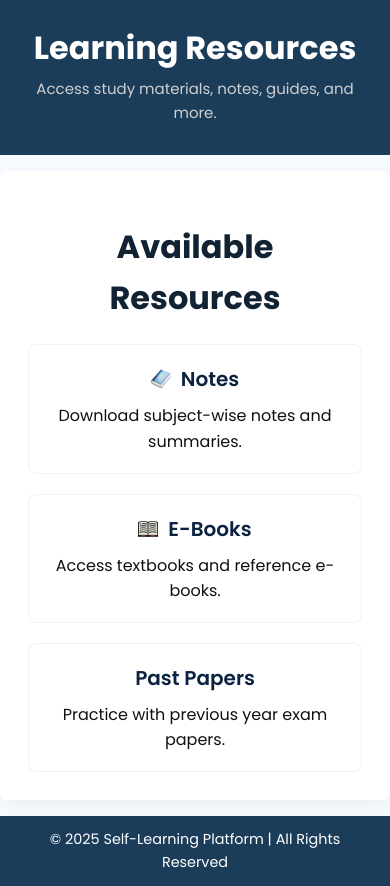
After one commit to sajithcode/Geo-lms, a PHP site: page /learning_resources.php in a window 390 px wide. The commit adds this page. Run offline with PHP 8.4, Linux system fonts and the light colour scheme.

Commit message:
feat: learning_resources  frontend responsive cards, full-bleed header/footer, typography balance

```diff
--- /dev/null
+++ b/assets/css/learningresourcesStyle.css
@@ -0,0 +1,147 @@
+/* Reset and Header & Footer full-width bars */
+
+/* Reset browser default gaps and ensure full-bleed header/footer */
+html, body {
+  height: 100%;
+  margin: 0;
+  padding: 0;
+  background: #f7fbff;
+}
+
+/* Header & Footer full-width bars */
+
+.page-header,
+.page-footer {
+  width: 100%;
+  background: #1c3d5a;
+  color: #fff;
+}
+.page-header {
+  height: auto;
+  padding: 18px 0;
+}
+
+.page-header .lr-inner,
+.page-footer .lr-inner {
+  max-width: 1100px;
+  margin: 0 auto;
+  padding: 12px 20px;
+}
+
+.page-footer p {
+  margin: 0;
+  font-size: 0.9rem;
+}
+
+
+.lr-page {
+  font-family: "Poppins", Arial, sans-serif;
+  background: #f7fbff;
+  color: #123;
+  display: flex;
+  flex-direction: column;
+  min-height: 100vh;
+  margin: 0;
+  padding: 0;
+  /* base typography */
+  font-size: 16px;
+  line-height: 1.6;
+  -webkit-font-smoothing: antialiased;
+}
+
+
+.lr-inner {
+  text-align: center;
+  max-width: 1100px;
+  margin: 0 auto;
+  padding: 18px 20px;
+
+}
+
+.page-header h1 {
+  margin: 0;
+  font-size: 32px;
+  color: #fff;
+  line-height: 1.1;
+}
+.page-header p {
+  margin: 8px 0 0;
+  color: #cfcfd0;
+  font-size: 15px;
+}
+
+/* main area should expand so footer stays pinned to bottom on short pages */
+.lr-main {
+  flex: 1 0 auto;
+}
+
+.lr-container {
+  max-width: 1100px;
+  margin: 16px auto;
+  background: #fff;
+  padding: 28px;
+  border-radius: 8px;
+  box-shadow: 0 6px 18px rgba(28, 61, 90, 0.06);
+  text-align: center;
+}
+.lr-inner h1{
+  font-size: 32px;
+  margin: 0 0 12px;
+}
+
+.resources {
+  display: grid;
+  grid-template-columns: repeat(auto-fit, minmax(240px, 1fr));
+  gap: 20px;
+  align-items: start;
+}
+
+.resource-category {
+  background: #fff;
+  border: 1px solid rgba(11,35,64,0.06);
+  padding: 18px;
+  border-radius: 8px;
+  text-align: center;
+  align-items: center;
+  justify-content: center;
+  align-content: center;
+  justify-items: center;
+  transition: transform 160ms ease, box-shadow 160ms ease;
+}
+
+.resource-category:hover {
+  transform: translateY(-6px);
+  box-shadow: 0 10px 30px rgba(28,61,90,0.07);
+}
+
+.resource-category h2 {
+  color: #0b2340;
+  margin: 0 0 8px;
+  display: flex;
+  align-items: center;
+  justify-content: center;
+  gap: 10px;
+  font-size: 20px;
+  font-weight: 600;
+}
+
+.resource-category h2 img {
+  display: inline-block;
+  vertical-align: middle;
+}
+
+.resource-category ul {
+  list-style: disc;
+  margin-left: 20px;
+}
+
+.resource-category a {
+  color: #101010;
+  text-decoration: none;
+  text-align: center;
+  font-size: 16px;
+
+}
+.resource-category a:hover {
+  text-decoration: none;
+}
--- a/includes/sidebar.php
+++ b/includes/sidebar.php
@@ -12,7 +12,7 @@
             <li class="<?php echo ($currentPage == 'quizzes') ? 'active' : '' ?>"><a href="quizzes.php"><i class="fa-solid fa-puzzle-piece"></i> Quizzes</a></li>
             <li class="<?php echo ($currentPage == 'performance') ? 'active' : '' ?>"><a href="#"><i class="fa-solid fa-chart-line"></i> Performance</a></li>
             <li class="<?php echo ($currentPage == 'interaction') ? 'active' : '' ?>"><a href="#"><i class="fa-solid fa-comments"></i> Interaction</a></li>
-            <li class="<?php echo ($currentPage == 'resources') ? 'active' : '' ?>"><a href="#"><i class="fa-solid fa-book"></i> Learning Resources</a></li>
+            <li class="<?php echo ($currentPage == 'resources') ? 'active' : '' ?>"><a href="learning_resources.php"><i class="fa-solid fa-book"></i> Learning Resources</a></li>
             <li class="<?php echo ($currentPage == 'feedback') ? 'active' : '' ?>"><a href="#"><i class="fa-solid fa-message"></i> Feedback</a></li>
             <li class="<?php echo ($currentPage == 'settings') ? 'active' : '' ?>"><a href="#"><i class="fa-solid fa-cog"></i> Settings</a></li>
             <li><a href="logout.php"><i class="fa-solid fa-right-from-bracket"></i> Logout</a></li>
--- a/index.php
+++ b/index.php
@@ -52,7 +52,7 @@ if (isset($_SESSION["loggedin"]) && $_SESSION["loggedin"] === true) {
             </div>
         </div>
 
-        <footer class="login-footer">
+        <footer class="footer">
             <p>© 2025 Self-Learning Hub | All Rights Reserved</p>
         </footer>
     </div>
--- /dev/null
+++ b/learning_resources.php
@@ -0,0 +1,52 @@
+<!DOCTYPE html>
+<html lang="en">
+
+<head>
+    <meta charset="UTF-8">
+    <meta name="viewport" content="width=device-width, initial-scale=1.0">
+    <title>Learning Resources - Self-Learning Hub</title>
+    <link rel="preconnect" href="https://fonts.googleapis.com">
+    <link rel="preconnect" href="https://fonts.gstatic.com" crossorigin>
+    <link href="https://fonts.googleapis.com/css2?family=Poppins:wght@400;500;600;700&display=swap" rel="stylesheet">
+    <link rel="stylesheet" href="assets/css/learningresourcesStyle.css">
+</head>
+<body class="lr-page">
+
+    <header class="page-header">
+        <div class="lr-inner">
+            <h1>Learning Resources</h1>
+            <p>Access study materials, notes, guides, and more.</p>
+        </div>
+    </header>
+
+    <main class="lr-main">
+        <div class="container lr-container">
+            <h1>Available Resources</h1>
+            <div class="resources">
+
+                <section class="resource-category">
+                    <h2><img src="assets/images-learning_resources/note-book.png" alt="Notes Icon" width="20" height="20"> Notes</h2>
+                    <a href="#">Download subject-wise notes and summaries.</a>
+                </section>
+
+                <section class="resource-category">
+                    <h2><img src="assets/images-learning_resources/e-book.png" alt="E-Books Icon" width="20" height="20"> E-Books</h2>
+                    <a href="#">Access textbooks and reference e-books.</a>
+                </section>
+                <section class="resource-category">
+                    <h2>Past Papers</h2>
+                    <a href="#">Practice with previous year exam papers.</a>
+                </section>
+            </div>
+        </div>
+    </main>
+
+    <footer class="page-footer">
+        <div class="lr-inner">
+            <p>© 2025 Self-Learning Platform | All Rights Reserved</p>
+        </div>
+    </footer>
+
+</body>
+
+</html>
```
Also changed, not shown: assets/images-learning_resources/e-book.png (added), assets/images-learning_resources/note-book.png (added).
